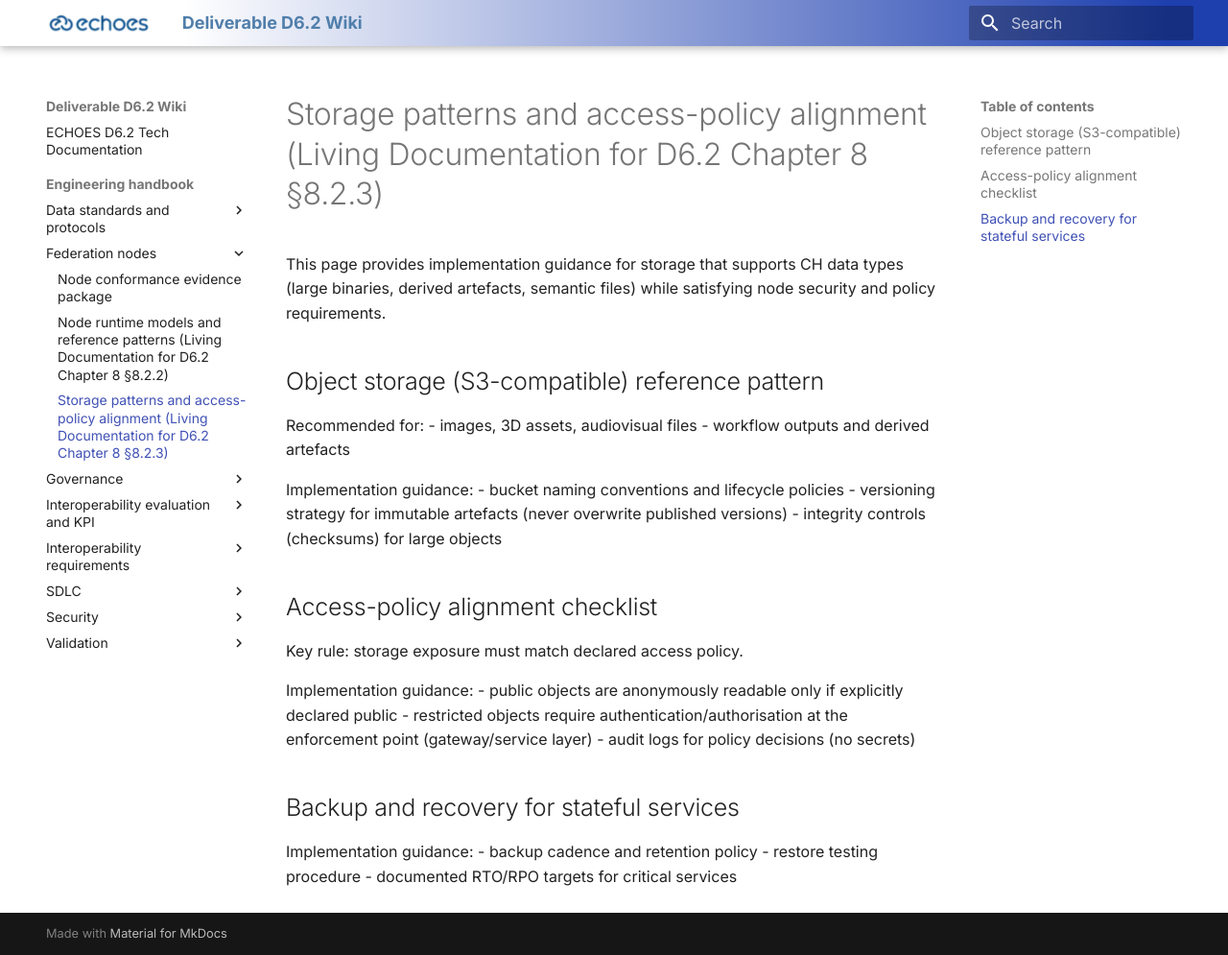
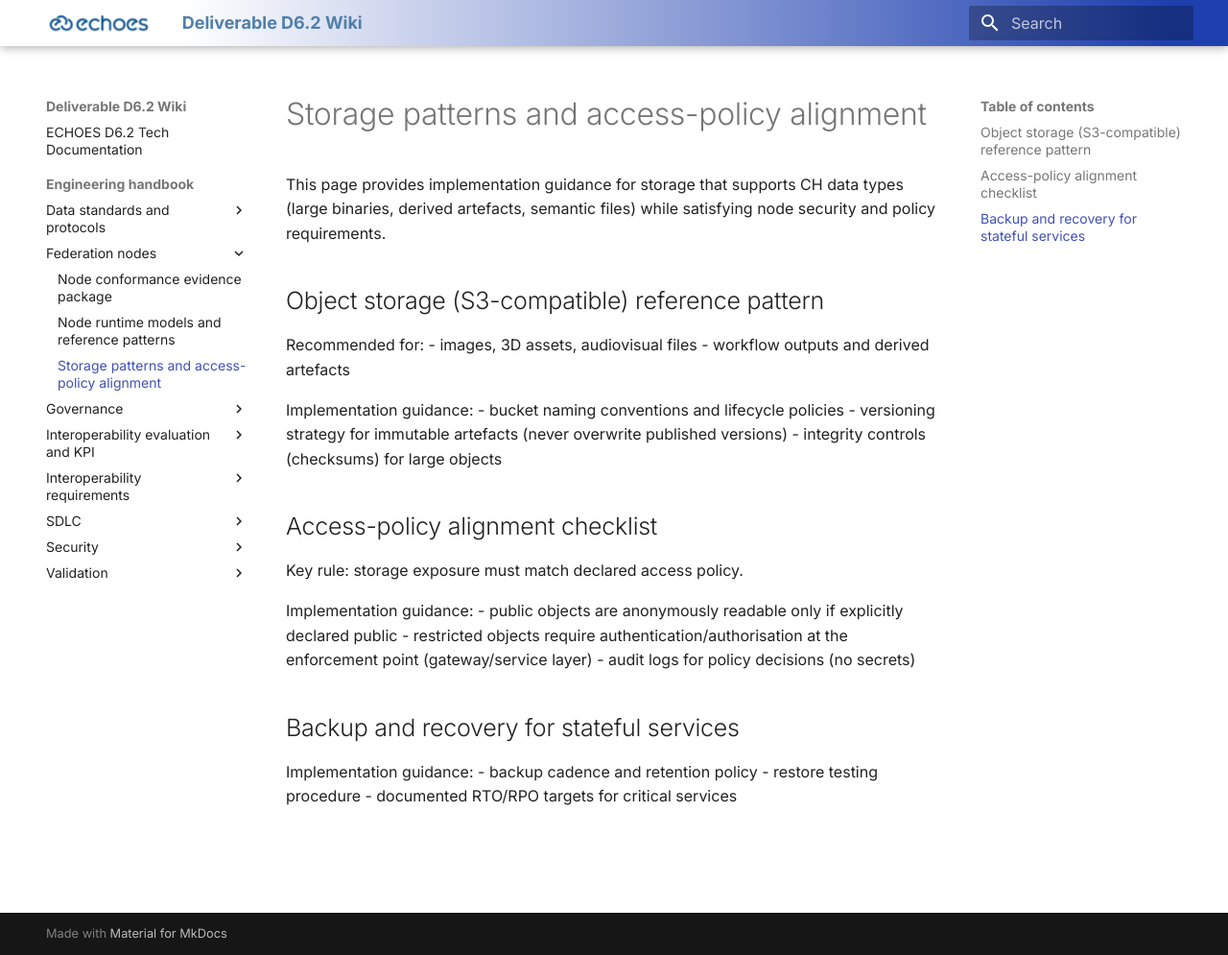
Before and after one commit to ECHOES-ECCCH-TECHNICAL/internal-documentation, an MkDocs documentation site: the page built from docs/engineering-handbook/Federation-nodes/storage.md, in a window 1280 px wide and 995 px high. Shown: the whole window at 96% size. Built offline with MkDocs 1.6.1 and Material for MkDocs 9.7.7, drawn with Linux system fonts in a browser that asks for light colours.

Commit message:
Change: name simplification

```diff
--- a/docs/engineering-handbook/Data-standards-and-protocols/data-architecture-standards(to-remove).md
+++ b/docs/engineering-handbook/Data-standards-and-protocols/data-architecture-standards(to-remove).md
@@ -1,4 +1,4 @@
-# Data architecture – standards and formats (from D6.2 §3.1)
+# Data architecture- standards and formats
 
 This page provides a technical overview of data standards and formats widely used in cultural heritage, digital humanities, and research infrastructures. It is intended as a **living reference** to support onboarding and integration in the ECHOES / CH Cloud.
 
--- a/docs/engineering-handbook/Federation-nodes/runtime-models.md
+++ b/docs/engineering-handbook/Federation-nodes/runtime-models.md
@@ -1,4 +1,4 @@
-# Node runtime models and reference patterns (Living Documentation for D6.2 Chapter 8 §8.2.2)
+# Node runtime models and reference patterns
 
 This page provides **implementation guidance** for node execution models that satisfy the node requirements in the deliverable.
 It is **non-binding**: the normative requirements remain the NODE-* statements in D6.2 Chapter 8.
--- a/docs/engineering-handbook/Federation-nodes/storage.md
+++ b/docs/engineering-handbook/Federation-nodes/storage.md
@@ -1,4 +1,4 @@
-# Storage patterns and access-policy alignment (Living Documentation for D6.2 Chapter 8 §8.2.3)
+# Storage patterns and access-policy alignment
 
 This page provides implementation guidance for storage that supports CH data types (large binaries, derived artefacts, semantic files) while satisfying node security and policy requirements.
 
--- a/docs/engineering-handbook/Governance/compliance.md
+++ b/docs/engineering-handbook/Governance/compliance.md
@@ -1,4 +1,4 @@
-# Compliance, audits & onboarding (D6.2 Chapter 10)
+# Compliance, audits and onboarding
 
 This page combines compliance audits, onboarding operations, exceptions/waivers, and record-keeping in one place.
 
```
